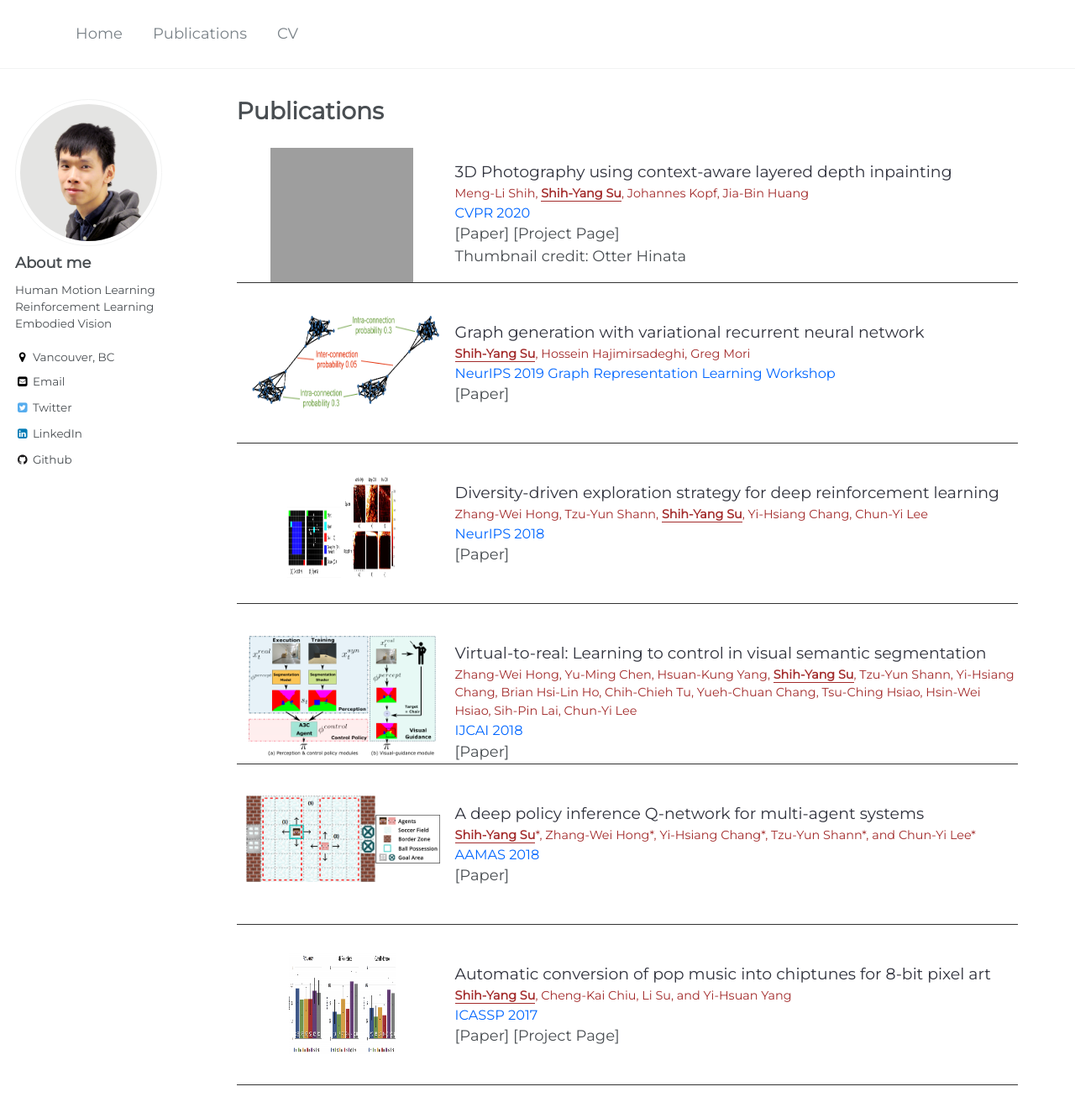
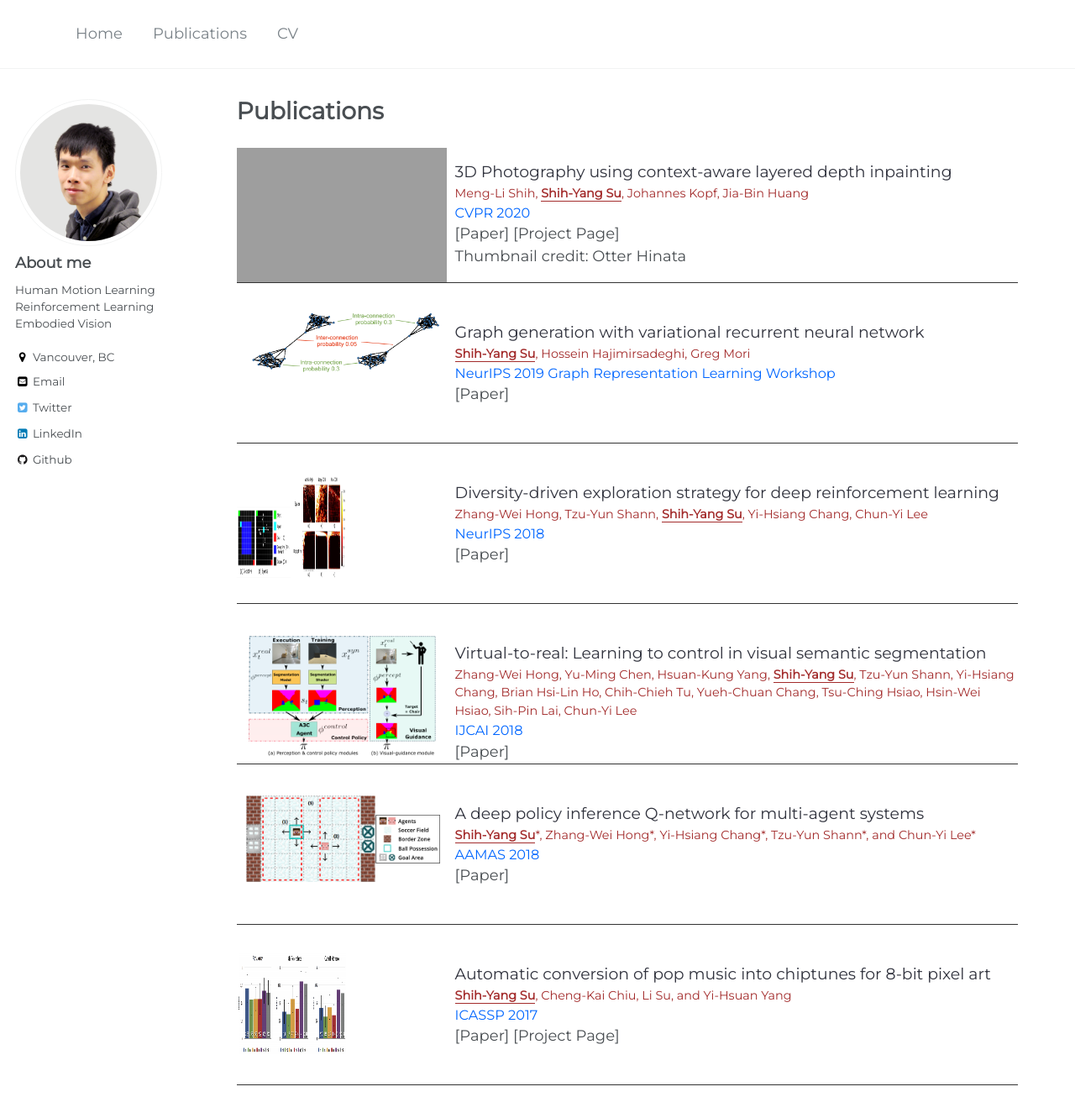
Before and after one commit to LemonATsu/LemonATsu.github.io, a Jekyll site: the page built from _pages/publications.md, in a window 1280 px wide and 1400 px high. Shown: the top 1331 px of the window at 84% size. Built offline with Jekyll 4.4.1, drawn with Linux system fonts in a browser that asks for light colours.

Commit message:
test new pub format

```diff
--- a/_pages/publications.md
+++ b/_pages/publications.md
@@ -5,7 +5,7 @@ permalink: /publications/
 author_profile: true
 ---
 <div class="pub-container">
-    <div class="pub-thumb"><img src="https://lemonatsu.github.io/images/3dphoto.gif" style="width:170px;height:170px"></div>
+    <div class="pub-thumb"><img class="img-responsive" src="https://lemonatsu.github.io/images/3dphoto.gif"></div>
     <div class="pub-content">
         <div class="pub-title">3D Photography using context-aware layered depth inpainting</div>
         <div class="pub-author">Meng-Li Shih, <b>Shih-Yang Su</b>, Johannes Kopf, Jia-Bin Huang</div>
@@ -16,7 +16,7 @@ author_profile: true
     </div>
 </div>
 <div class="pub-container">
-    <div class="pub-thumb"><img src="https://lemonatsu.github.io/images/vrnn.png" style="width:520px;height:130px"></div>
+    <div class="pub-thumb"><img class="img-responsive" src="https://lemonatsu.github.io/images/vrnn.png"></div>
     <div class="pub-content">
         <div class="pub-title">Graph generation with variational recurrent neural network</div>
         <div class="pub-author"><b>Shih-Yang Su</b>, Hossein Hajimirsadeghi, Greg Mori</div>
--- a/assets/css/pub.css
+++ b/assets/css/pub.css
@@ -12,11 +12,7 @@
     height: 150px;
     width: 250px;
 }
-.pub-thumb img {
-    display: block;
-    margin-left: auto;
-    margin-right: auto;
-}
+
 .pub-content {
     margin-top: 15px;
 }
@@ -39,3 +35,9 @@ b {
     color: #a32c2c;
     border-bottom: 1px solid #a32c2c;
 }
+
+img.img-responsive {
+    width: 100%;
+    height: auto;
+    display: block;
+}
```
